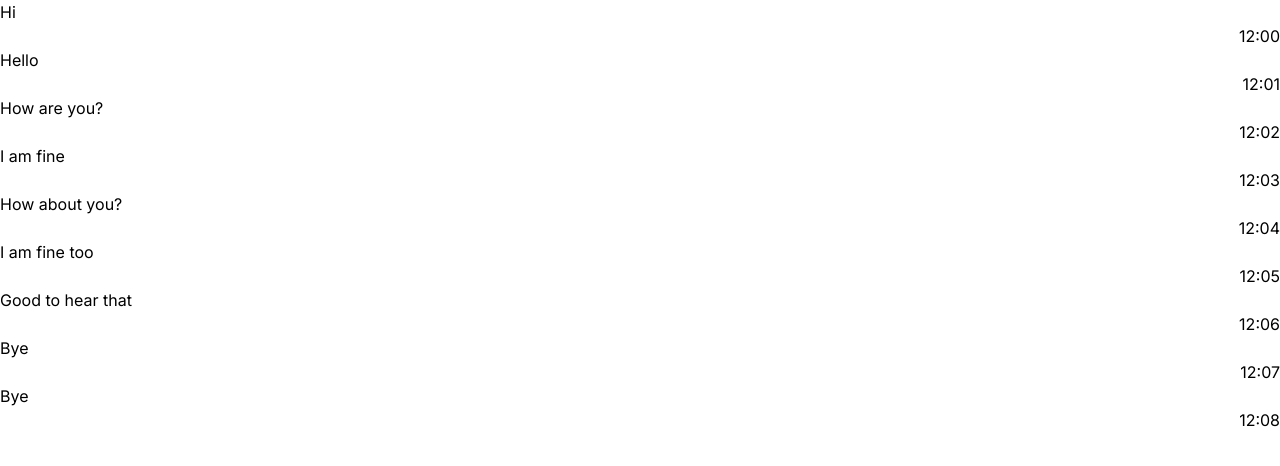
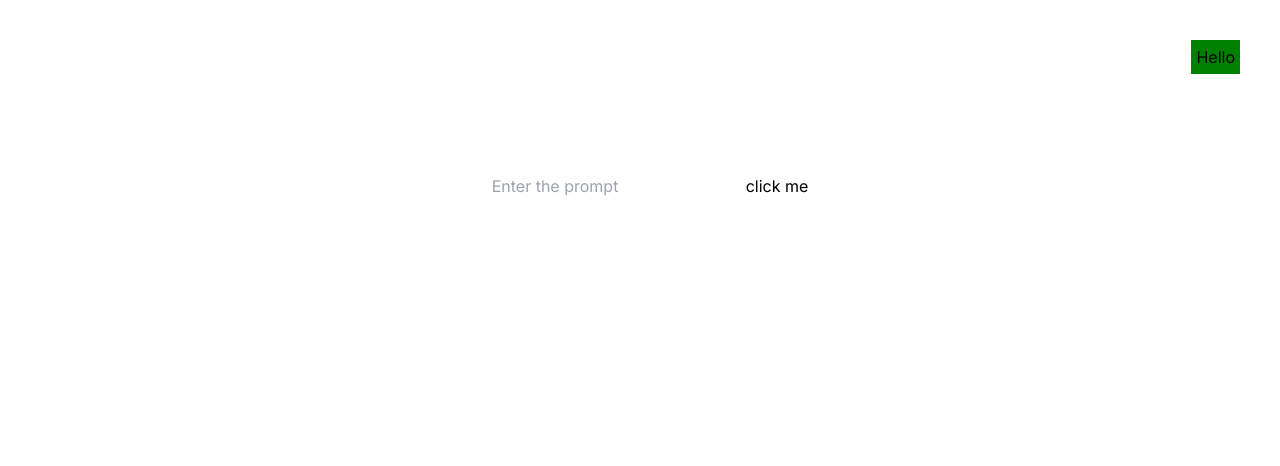
Before and after one commit to kanugurajesh/Chat-LLM, a Next.js app: page / in a window 1280 px wide. Shown: the top 466 px of the page. Built offline with nearby package versions, Linux system fonts and the light colour scheme.

Commit message:
Adding gemini chatbot backen

```diff
--- a/app/api/chat/route.ts
+++ b/app/api/chat/route.ts
@@ -32,9 +32,13 @@ export async function POST(req: NextRequest) {
 
   const result = await chat.sendMessage(userPrompt);
 
+  // console.log(result)
+
   const response = await result.response;
 
   const text = response.text();
+
+  console.log(text);
 
   return NextResponse.json({
     text
--- a/app/page.tsx
+++ b/app/page.tsx
@@ -1,74 +1,58 @@
+"use client"
+
+import { useState } from "react"
+
 export default function Home() {
 
-  const chatHistory = [
-    {
-      id: 1,
-      message: 'Hi',
-      sender: 'me',
-      time: '12:00',
-    },
-    {
-      id: 2,
-      message: 'Hello',
-      sender: 'other',
-      time: '12:01',
-    },
-    {
-      id: 3,
-      message: 'How are you?',
-      sender: 'me',
-      time: '12:02',
-    },
-    {
-      id: 4,
-      message: 'I am fine',
-      sender: 'other',
-      time: '12:03',
-    },
-    {
-      id: 5,
-      message: 'How about you?',
-      sender: 'other',
-      time: '12:04',
-    },
-    {
-      id: 6,
-      message: 'I am fine too',
-      sender: 'me',
-      time: '12:05',
-    },
-    {
-      id: 7,
-      message: 'Good to hear that',
-      sender: 'other',
-      time: '12:06',
-    },
-    {
-      id: 8,
-      message: 'Bye',
-      sender: 'me',
-      time: '12:07',
-    },
-    {
-      id: 9,
-      message: 'Bye',
-      sender: 'other',
-      time: '12:08',
-    },
-  ]
+  const [prompt, setPrompt] = useState("");
+
+  const [chatHistory, setChatHistory] = useState([
+    { id: 1, message: 'Hello', sender: 'me', time: '12:00' },
+  ])
+
+  const RequestGemini = async (prompt:any) => {
+    const response = await fetch('/api/chat', {
+      method: 'POST',
+      body: JSON.stringify({ userPrompt: prompt }),
+      headers: {
+        'Content-Type': 'application/json'
+      }
+    })
+
+    const data = await response.json()
+
+    setChatHistory((prevChatHistory) => [
+      ...prevChatHistory,
+      { id: prevChatHistory.length + 1, message: data.text, sender: 'model', time: '12:00' }
+    ]);
+  }
+
+  const onHandleClick = async () => {
+
+    console.log("clicked")
+    console.log(chatHistory.length)
+    setChatHistory([...chatHistory, { id: chatHistory.length + 1, message: prompt, sender: '', time: '12:00' }])
+    await RequestGemini(prompt)
+    setPrompt("")
+  }
+
+
 
   return (
     <main>
-      <div className="chat-history">
-        {chatHistory.map((chat) => (
+      <div className="chat-history flex flex-col p-10">
+        {chatHistory.length > 0 && chatHistory.map((chat) => (
           <div key={chat.id} className={`chat-message ${chat.sender}`}>
             <div className="chat-message-content">
-              <div className="chat-message-text" style={{textAlign:'left'}}>{chat.message}</div>
-              <div className="chat-message-time" style={{textAlign:'right'}}>{chat.time}</div>
+              <div className="chat-message-text" style={chat.id % 2 == 0 ? { float: 'left', backgroundColor: 'red', padding: '5px' } : { float: 'right', backgroundColor: 'green', padding: '5px' }}>{chat.message}</div>
             </div>
           </div>
         ))}
       </div>
+      <div className="mt-10 flex justify-center items-center">
+        <input type="text" placeholder="Enter the prompt" value={prompt} className="p-5" onChange={(e) => setPrompt(e.target.value)} />
+        <button onClick={onHandleClick}>click me</button>
+      </div>
     </main>
   )
 }
```
